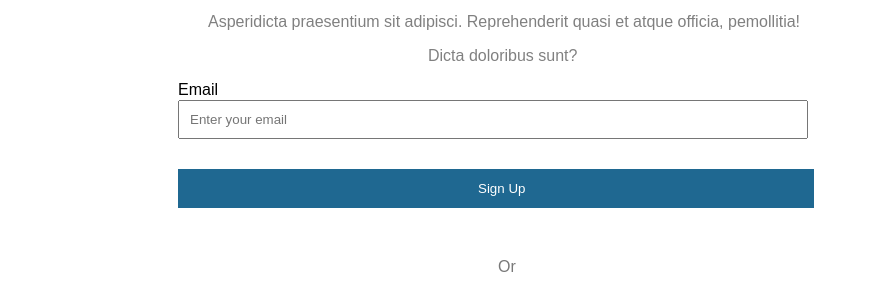
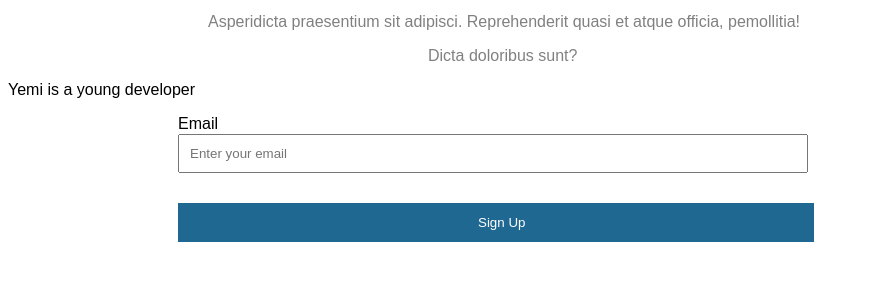
Before and after one commit to Yemibaj/Login-page, a plain HTML site: page index.html in a window 1280 px wide. Shown: the part 129-418 px from the top of the page, without its empty margins (0-872 px from the left). Drawn offline with Linux system fonts and the light colour scheme.

Commit message:
first commit

```diff
--- a/index.html
+++ b/index.html
@@ -10,6 +10,7 @@
         <p class="para1">Lorem ipsum dolor, sit amet consectetur adipisicing elit.</p>
         <p class="para2">Asperidicta praesentium sit adipisci. Reprehenderit quasi et atque officia, pemollitia!</p>
         <p class="para3">Dicta doloribus sunt?</p>
+        <p>Yemi is a young developer</p>
         <form>
           <div class="inter-group">
             <p>Email</p>
```
Also changed, not shown: 1 other file.
